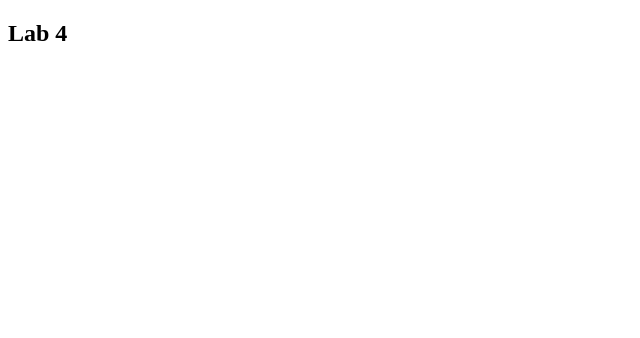
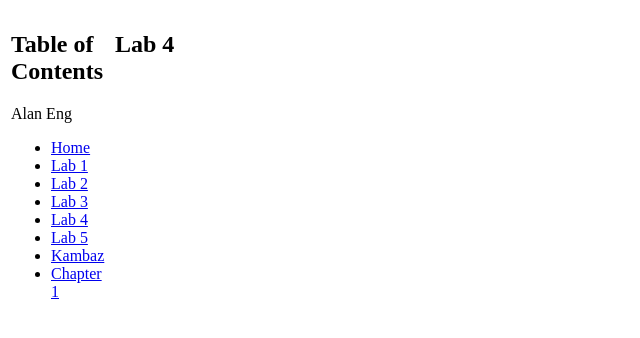
Before and after one commit to alaneng-neu/webdev-client, a Next.js app: page /labs/lab4 in a window 1280 px wide. Shown: the top 338 px of the page, without its empty margins (0-640 px from the left). Built offline with nearby package versions, Linux system fonts and the light colour scheme.

Commit message:
Lab 1.3.11

```diff
--- /dev/null
+++ b/src/app/labs/TOC.tsx
@@ -0,0 +1,38 @@
+import Link from "next/link";
+
+export default function TOC() {
+  return (
+    <div>
+      <h2>Table of Contents</h2>
+      <p>Alan Eng</p>
+      <ul>
+        <li>
+          <Link href="/labs">Home</Link>
+        </li>
+        <li>
+          <Link href="/labs/lab1">Lab 1</Link>
+        </li>
+        <li>
+          <Link href="/labs/lab2">Lab 2</Link>
+        </li>
+        <li>
+          <Link href="/labs/lab3">Lab 3</Link>
+        </li>
+        <li>
+          <Link href="/labs/lab4">Lab 4</Link>
+        </li>
+        <li>
+          <Link href="/labs/lab5">Lab 5</Link>
+        </li>
+        <li>
+          <Link href="/">Kambaz</Link>
+        </li>
+        <li>
+          <Link href="/book/ch1" id="wd-toc-book-link">
+            Chapter 1
+          </Link>
+        </li>
+      </ul>
+    </div>
+  );
+}
--- /dev/null
+++ b/src/app/labs/layout.tsx
@@ -0,0 +1,19 @@
+import { ReactNode } from "react";
+import TOC from "./TOC";
+
+export default function LabsLayout({
+  children,
+}: Readonly<{ children: ReactNode }>) {
+  return (
+    <table>
+      <tbody>
+        <tr>
+          <td valign="top" width="100px">
+            <TOC />
+          </td>
+          <td valign="top">{children}</td>
+        </tr>
+      </tbody>
+    </table>
+  );
+}
```
